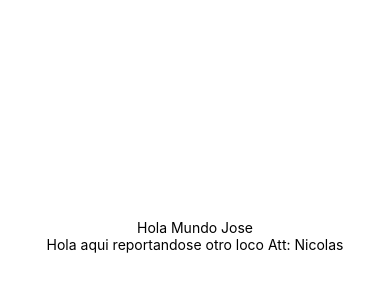
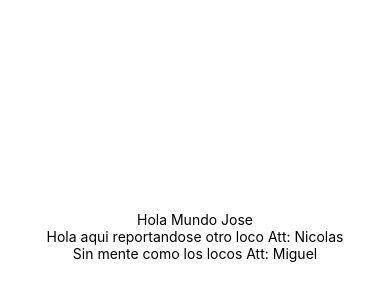
Before and after one commit to josebeap/actualizArte, a React Native app: screen / in a window 390 px wide. Shown: the part 186-486 px from the top of the page. Built offline with nearby package versions, Linux system fonts and the light colour scheme.

Commit message:
Push demo de Miguel

```diff
--- a/App.js
+++ b/App.js
@@ -6,6 +6,7 @@ export default function App() {
     <View style={styles.container}>
       <Text>Hola Mundo Jose</Text>
       <Text>Hola aqui reportandose otro loco Att: Nicolas</Text>
+      <Text>Sin mente como los locos Att: Miguel</Text>
       <StatusBar style='auto' />
     </View>
   );
```
